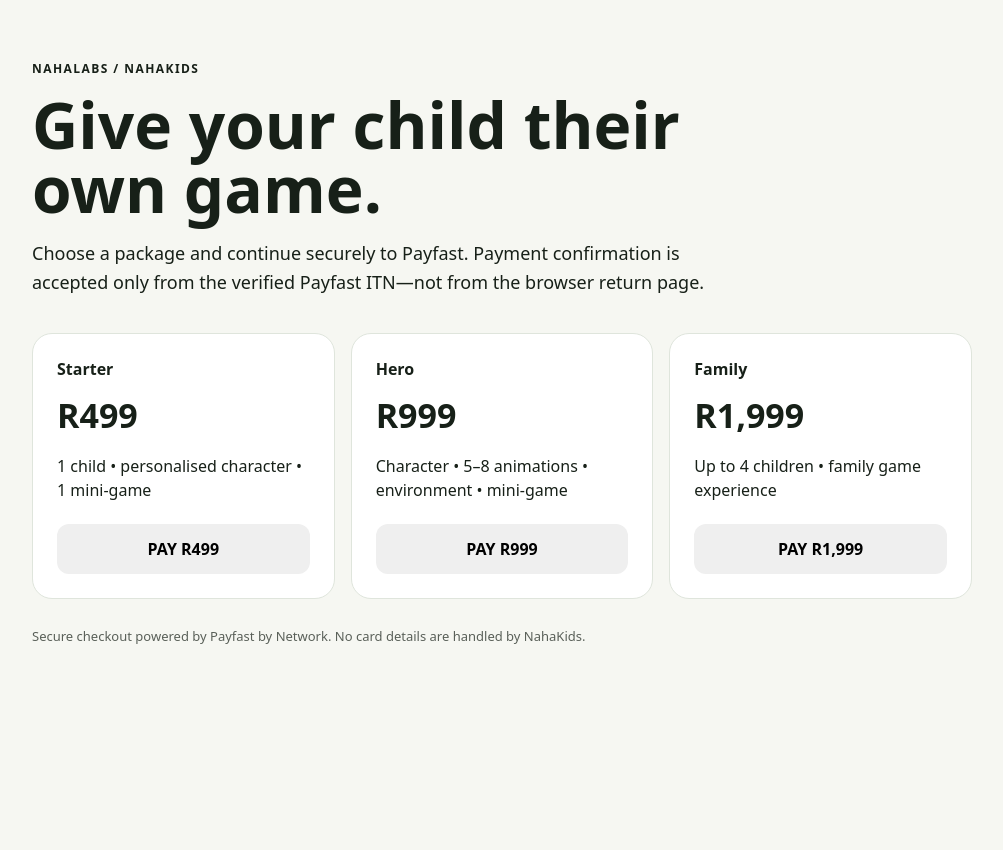
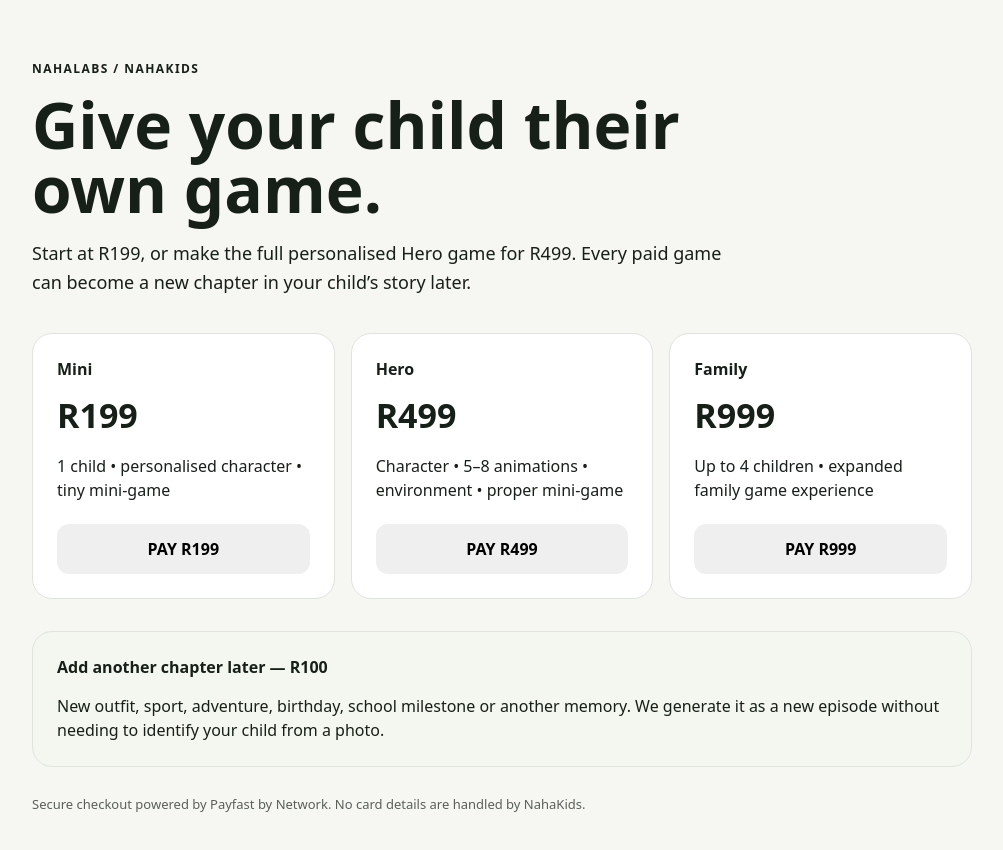
Before and after one commit to Naha1981/game-innocent-souls, a Next.js app: page /pay in a window 1280 px wide. Shown: the top 850 px of the page, without its empty margins (138-1141 px from the left). Before the commit the page ends 800 px from the top, so only its background shows below. Built offline with nearby package versions, Linux system fonts and the light colour scheme.

Commit message:
feat(pricing): update checkout to R199 R499 R999

```diff
--- a/app/pay/page.tsx
+++ b/app/pay/page.tsx
@@ -5,9 +5,9 @@ import { useState } from 'react';
 type PackageId = 'starter' | 'hero' | 'family';
 
 const packages: Array<{ id: PackageId; name: string; price: string; description: string }> = [
-  { id: 'starter', name: 'Starter', price: 'R499', description: '1 child • personalised character • 1 mini-game' },
-  { id: 'hero', name: 'Hero', price: 'R999', description: 'Character • 5–8 animations • environment • mini-game' },
-  { id: 'family', name: 'Family', price: 'R1,999', description: 'Up to 4 children • family game experience' },
+  { id: 'starter', name: 'Mini', price: 'R199', description: '1 child • personalised character • tiny mini-game' },
+  { id: 'hero', name: 'Hero', price: 'R499', description: 'Character • 5–8 animations • environment • proper mini-game' },
+  { id: 'family', name: 'Family', price: 'R999', description: 'Up to 4 children • expanded family game experience' },
 ];
 
 export default function PayPage() {
@@ -50,7 +50,7 @@ export default function PayPage() {
       <div style={{ maxWidth: 700 }}>
         <p style={{ letterSpacing: '.12em', fontWeight: 800, fontSize: 12 }}>NAHALABS / NAHAKIDS</p>
         <h1 style={{ fontSize: 'clamp(36px, 7vw, 64px)', lineHeight: 1, margin: '16px 0' }}>Give your child their own game.</h1>
-        <p style={{ fontSize: 18, lineHeight: 1.6 }}>Choose a package and continue securely to Payfast. Payment confirmation is accepted only from the verified Payfast ITN—not from the browser return page.</p>
+        <p style={{ fontSize: 18, lineHeight: 1.6 }}>Start at R199, or make the full personalised Hero game for R499. Every paid game can become a new chapter in your child’s story later.</p>
       </div>
 
       <section style={{ display: 'grid', gridTemplateColumns: 'repeat(auto-fit,minmax(240px,1fr))', gap: 16, marginTop: 36 }}>
@@ -66,6 +66,11 @@ export default function PayPage() {
         ))}
       </section>
 
+      <section style={{ marginTop: 32, padding: 24, borderRadius: 20, background: '#f3f7ef', border: '1px solid #dfe5dc' }}>
+        <strong>Add another chapter later — R100</strong>
+        <p style={{ lineHeight: 1.5, marginBottom: 0 }}>New outfit, sport, adventure, birthday, school milestone or another memory. We generate it as a new episode without needing to identify your child from a photo.</p>
+      </section>
+
       {error && <p role="alert" style={{ marginTop: 20 }}>Payment setup: {error}</p>}
       <p style={{ marginTop: 28, fontSize: 13, opacity: .7 }}>Secure checkout powered by Payfast by Network. No card details are handled by NahaKids.</p>
     </main>
```
